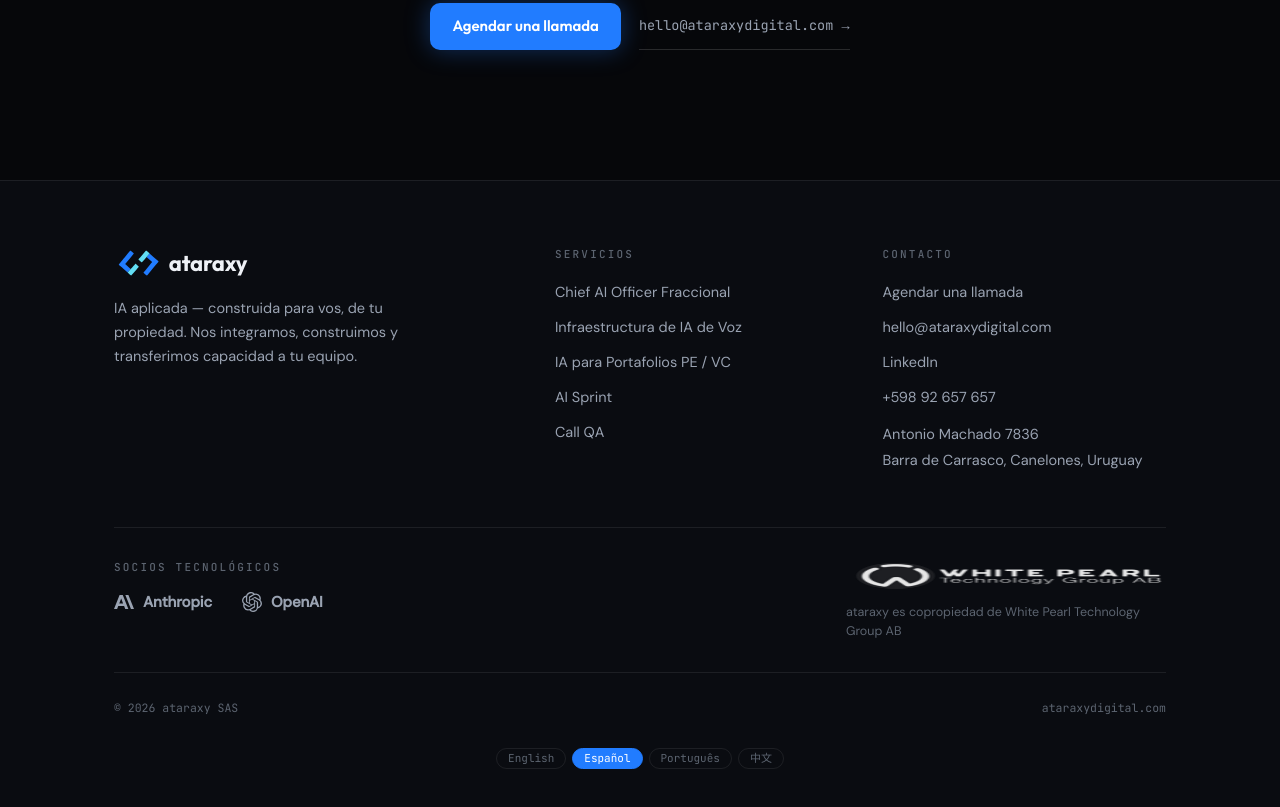
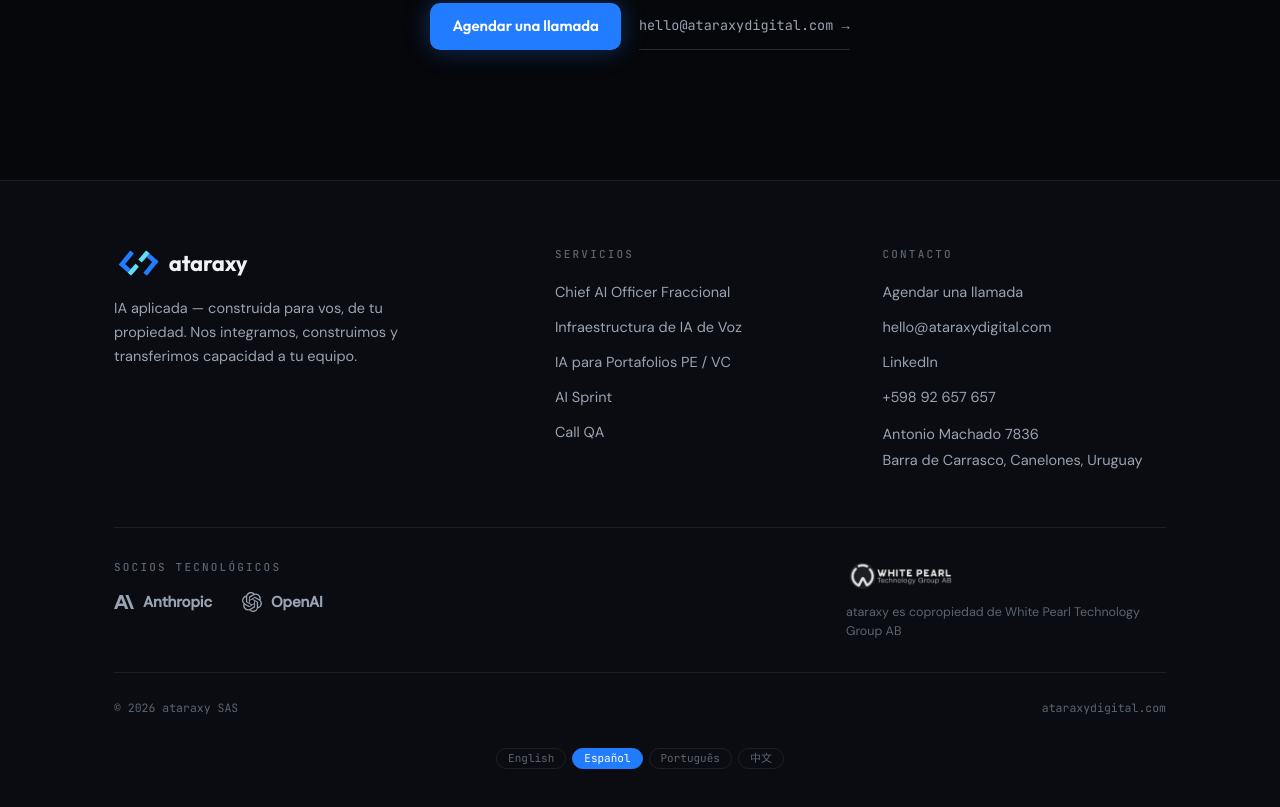
Before and after one commit to ataraxy-digital/ataraxy-sprint, a website: page es/index.html in a window 1280 px wide. Shown: the part 5192-5999 px from the top of the page. Drawn offline with Linux system fonts and the light colour scheme.

Commit message:
fix white pearl logo aspect ratio and link footer logo to whitepearltech.com

```diff
--- a/es/index.html
+++ b/es/index.html
@@ -338,7 +338,7 @@ a.partner:hover{border-color:var(--blue);color:var(--blue)}
 .cta-mail:hover{color:var(--blue);border-color:var(--blue)}
 
 /* ---------- footer ---------- */
-footer{border-top:1px solid var(--line);padding:64px 0 44px;background:var(--bg-panel)}.axyp-strip{border-top:1px solid var(--line,rgba(255,255,255,.1));padding-top:30px;margin-bottom:30px;display:flex;flex-wrap:wrap;gap:32px 64px;align-items:flex-start;justify-content:space-between}.axyp-group{display:flex;flex-direction:column;gap:14px}.axyp-label{font-family:var(--font-mono,monospace);font-size:11px;letter-spacing:.2em;text-transform:uppercase;color:var(--text-faint,#8a8f99);font-weight:500;margin:0}.axyp-logos{display:flex;align-items:center;gap:30px;flex-wrap:wrap}.axyp-brand{display:inline-flex;align-items:center;gap:9px;color:var(--text-dim,#aeb4bf);font-size:15px;font-weight:600;letter-spacing:-.01em;border:0;background:none;padding:0}.axyp-brand svg{width:20px;height:20px;fill:currentColor;flex:none}.axyp-owner{gap:11px}.axyp-owner-logo{height:34px;width:auto;opacity:.9}.axyp-owner-msg{font-size:12.5px;color:var(--text-faint,#8a8f99);max-width:320px;line-height:1.55;margin:0}
+footer{border-top:1px solid var(--line);padding:64px 0 44px;background:var(--bg-panel)}.axyp-strip{border-top:1px solid var(--line,rgba(255,255,255,.1));padding-top:30px;margin-bottom:30px;display:flex;flex-wrap:wrap;gap:32px 64px;align-items:flex-start;justify-content:space-between}.axyp-group{display:flex;flex-direction:column;align-items:flex-start;gap:14px}.axyp-label{font-family:var(--font-mono,monospace);font-size:11px;letter-spacing:.2em;text-transform:uppercase;color:var(--text-faint,#8a8f99);font-weight:500;margin:0}.axyp-logos{display:flex;align-items:center;gap:30px;flex-wrap:wrap}.axyp-brand{display:inline-flex;align-items:center;gap:9px;color:var(--text-dim,#aeb4bf);font-size:15px;font-weight:600;letter-spacing:-.01em;border:0;background:none;padding:0}.axyp-brand svg{width:20px;height:20px;fill:currentColor;flex:none}.axyp-owner{gap:11px;text-decoration:none;color:inherit;transition:opacity .2s,color .2s}.axyp-owner:hover .axyp-owner-logo{opacity:1}.axyp-owner:hover .axyp-owner-msg{color:var(--text-dim,#aeb4bf)}.axyp-owner-logo{height:34px;width:auto;opacity:.9}.axyp-owner-msg{font-size:12.5px;color:var(--text-faint,#8a8f99);max-width:320px;line-height:1.55;margin:0}
 .foot-grid{display:grid;grid-template-columns:1.4fr 1fr 1fr;gap:44px;margin-bottom:54px}
 .foot-brand p{color:var(--text-dim);font-size:14.5px;max-width:300px;margin-top:16px}
 .foot-col h4{
@@ -658,10 +658,10 @@ footer{border-top:1px solid var(--line);padding:64px 0 44px;background:var(--bg-
           </span>
         </div>
       </div>
-      <div class="axyp-group axyp-owner">
+      <a class="axyp-group axyp-owner" href="https://whitepearltech.com/" target="_blank" rel="noopener">
         <img class="axyp-owner-logo" src="/white-pearl-technology-group.png" alt="White Pearl Technology Group AB" width="227" height="72" loading="lazy">
         <span class="axyp-owner-msg">ataraxy es copropiedad de White Pearl Technology Group AB</span>
-      </div>
+      </a>
     </div>
     <div class="foot-bottom">
       <span>&copy; <span class="yr">2026</span> ataraxy SAS</span>
```
Also changed, not shown: index.html (+3 -3 lines), pt/index.html (+3 -3 lines), zh/index.html (+3 -3 lines).
